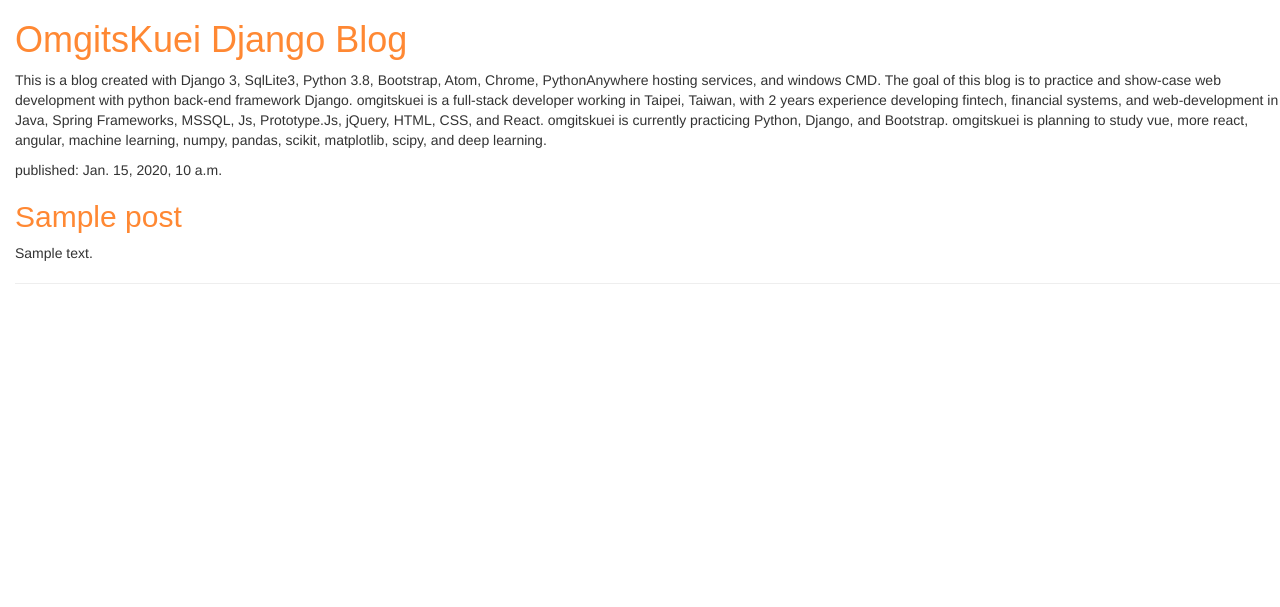
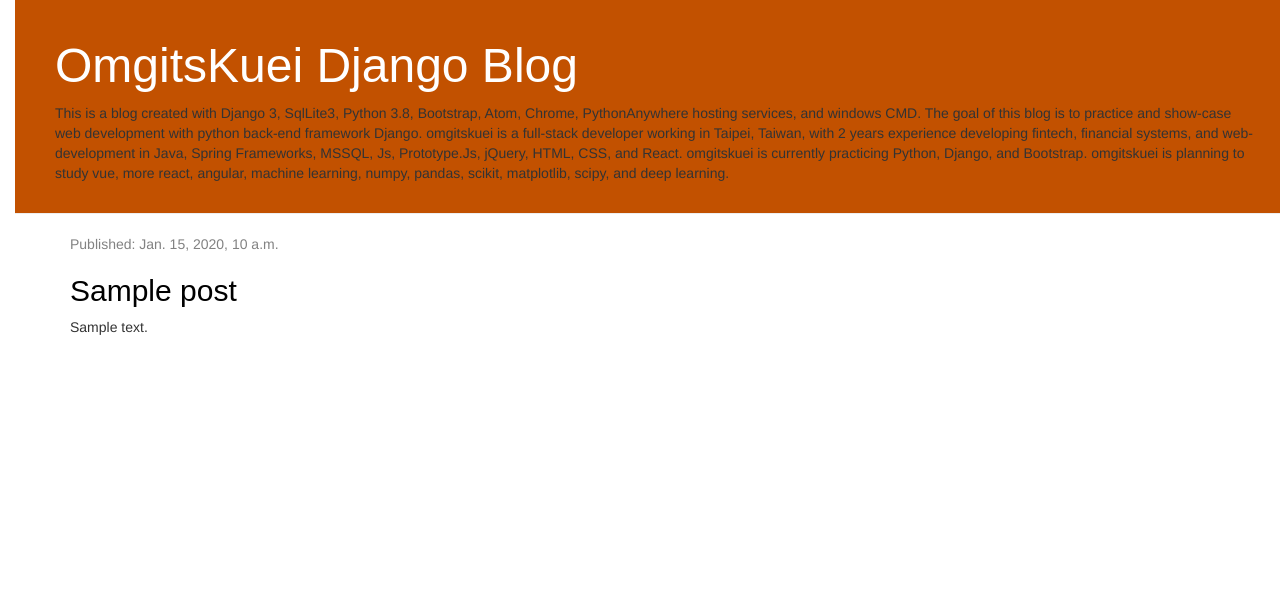
Before and after one commit to omgitskuei/Python-Blog, a Django app: page / in a window 1280 px wide. Shown: the top 607 px of the page. Run offline with Django 3.2, Linux system fonts and the light colour scheme; tables that the repository leaves empty hold one stand-in row (values such as "Sample post"); some libraries are stand-ins or nearby versions.

Commit message:
Update post_list.html

```diff
--- a/blogApp/templates/blog/post_list.html
+++ b/blogApp/templates/blog/post_list.html
@@ -11,7 +11,8 @@
   </head>
 
   <body>
-    <div>
+
+    <div class="page-header">
       <h1>
         <a href="/">OmgitsKuei Django Blog</a>
       </h1>
@@ -25,16 +26,29 @@
       </p>
     </div>
 
-
-    {% for post in posts %}
-    <div>
-      <p>published: {{ post.published_date }}</p>
-      <h2><a href="">{{ post.title }}</a></h2>
-      <p>{{ post.text|linebreaksbr }}</p>
+    <div class="content container">
+      <div class="row">
+        <div class="col-md-8">
+        {% for post in posts %}
+        <div class="post">
+          <div class="date">
+            <p>
+              Published: {{ post.published_date }}
+            </p>
+          </div>
+          <h2>
+            <a href="">
+              {{ post.title }}
+            </a>
+          </h2>
+          <p>
+            {{ post.text|linebreaksbr }}
+          </p>
+        </div>
+        {% endfor %}
+      </div>
     </div>
-
-    <hr>
-    {% endfor %}
+  </div>
 
   </body>
 
```
